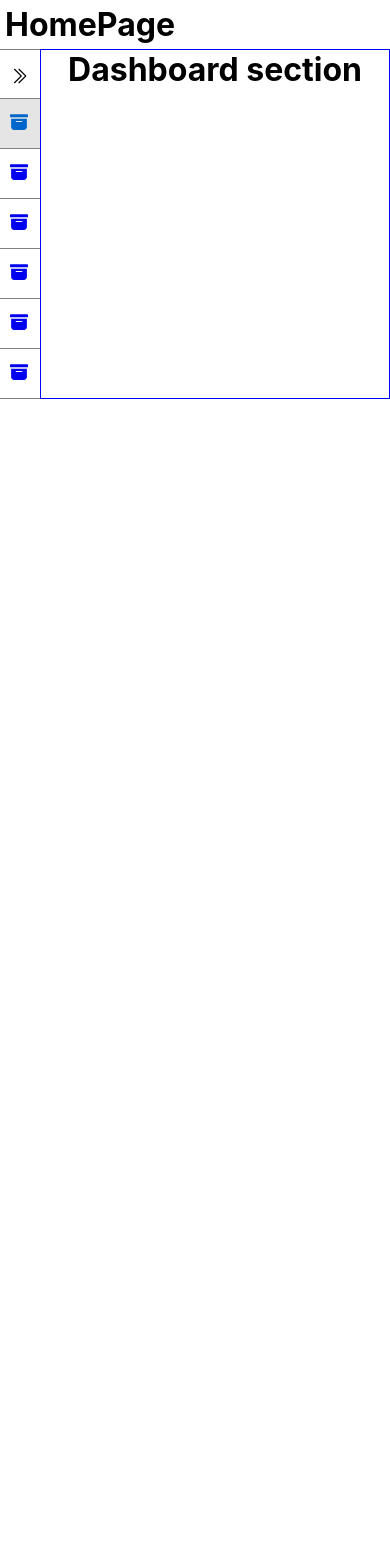
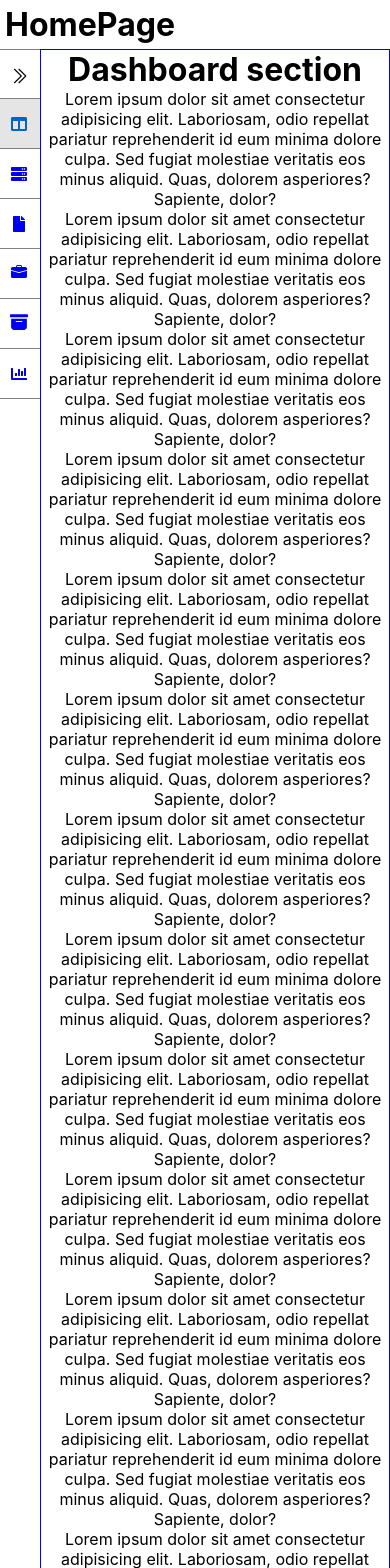
Before and after one commit to amalvarghese593/sidemenu, a React (Create React App) app: page /dashboard in a window 390 px wide. Shown: the top 1568 px of the page. Before the commit the page ends 844 px from the top, so only its background shows below. Built offline with nearby package versions, Linux system fonts and the light colour scheme.

Commit message:
submenu opens if exist in mobile view, logos added, sticky positioning, content overflow issue fixed

```diff
--- a/public/index.html
+++ b/public/index.html
@@ -15,6 +15,13 @@
       user's mobile device or desktop. See https://developers.google.com/web/fundamentals/web-app-manifest/
     -->
     <link rel="manifest" href="%PUBLIC_URL%/manifest.json" />
+    <link
+      rel="stylesheet"
+      href="https://cdnjs.cloudflare.com/ajax/libs/font-awesome/5.15.4/css/all.min.css"
+      integrity="sha512-1ycn6IcaQQ40/MKBW2W4Rhis/DbILU74C1vSrLJxCq57o941Ym01SwNsOMqvEBFlcgUa6xLiPY/NS5R+E6ztJQ=="
+      crossorigin="anonymous"
+      referrerpolicy="no-referrer"
+    />
     <!--
       Notice the use of %PUBLIC_URL% in the tags above.
       It will be replaced with the URL of the `public` folder during the build.
--- a/src/components/HomePage.js
+++ b/src/components/HomePage.js
@@ -50,25 +50,25 @@ export const HomePage = () => {
       label: "Dashboard",
       path: "/dashboard",
       id: 1,
-      icon: () => <DummyIcon />,
+      icon: () => <i className="fas fa-columns"></i>,
     },
     {
       label: "Requirements",
       path: "/requirements",
       id: 2,
-      icon: () => <DummyIcon />,
+      icon: () => <i className="fas fa-server"></i>,
     },
     {
       label: "Resumes",
       path: "/resumes",
       id: 3,
-      icon: () => <DummyIcon />,
+      icon: () => <i className="fas fa-file"></i>,
     },
     {
       label: "Interviews",
       path: "/interviews",
       id: 4,
-      icon: () => <DummyIcon />,
+      icon: () => <InterviewsIcon />,
       Submenu: ({ isMobile, setIsCollapsed }) => (
         <Submenu
           basePath="/interviews"
@@ -82,13 +82,13 @@ export const HomePage = () => {
       label: "Submissions",
       path: "/submissions",
       id: 5,
-      icon: () => <DummyIcon />,
+      icon: () => <SubmissionsIcon />,
     },
     {
       label: "Reports",
       path: "/reports",
       id: 6,
-      icon: () => <DummyIcon />,
+      icon: () => <i className="fas fa-chart-bar"></i>,
       Submenu: ({ isMobile, setIsCollapsed }) => (
         <Submenu
           basePath="/reports"
@@ -117,7 +117,6 @@ export const HomePage = () => {
             )),
           }}
         />
-
         {/* <BtnWithSidemenu
           onClick={sideMenuDisplayHandler}
           isShow={isShow}
@@ -175,7 +174,7 @@ const Submenu = ({ items, basePath, setIsCollapsed, isMobileView }) => {
 
 // const BtnWithSidemenu = withSidemenu(Button);
 
-const DummyIcon = () => (
+const SubmissionsIcon = () => (
   <svg
     xmlns="http://www.w3.org/2000/svg"
     fill="currentColor"
@@ -183,6 +182,19 @@ const DummyIcon = () => (
     viewBox="0 0 16 16"
   >
     <path d="M12.643 15C13.979 15 15 13.845 15 12.5V5H1v7.5C1 13.845 2.021 15 3.357 15h9.286zM5.5 7h5a.5.5 0 0 1 0 1h-5a.5.5 0 0 1 0-1zM.8 1a.8.8 0 0 0-.8.8V3a.8.8 0 0 0 .8.8h14.4A.8.8 0 0 0 16 3V1.8a.8.8 0 0 0-.8-.8H.8z" />
+  </svg>
+);
+const InterviewsIcon = () => (
+  <svg
+    xmlns="http://www.w3.org/2000/svg"
+    width="16"
+    height="16"
+    fill="currentColor"
+    className="bi bi-briefcase-fill"
+    viewBox="0 0 16 16"
+  >
+    <path d="M6.5 1A1.5 1.5 0 0 0 5 2.5V3H1.5A1.5 1.5 0 0 0 0 4.5v1.384l7.614 2.03a1.5 1.5 0 0 0 .772 0L16 5.884V4.5A1.5 1.5 0 0 0 14.5 3H11v-.5A1.5 1.5 0 0 0 9.5 1h-3zm0 1h3a.5.5 0 0 1 .5.5V3H6v-.5a.5.5 0 0 1 .5-.5z" />
+    <path d="M0 12.5A1.5 1.5 0 0 0 1.5 14h13a1.5 1.5 0 0 0 1.5-1.5V6.85L8.129 8.947a.5.5 0 0 1-.258 0L0 6.85v5.65z" />
   </svg>
 );
 
--- a/src/components/Sidemenu.js
+++ b/src/components/Sidemenu.js
@@ -27,6 +27,7 @@ export const Sidemenu = ({
       };
     }
     return {};
+    /* eslint-disable react-hooks/exhaustive-deps */
   }, []);
   const [show, setShow] = useState(initialSubmenu);
 
@@ -62,9 +63,8 @@ export const Sidemenu = ({
   useEventListener("click", onClickOutside, document);
 
   const handleClick = (itemId, SubMenu) => {
-    if (isMobile && !SubMenu) {
-      setIsCollapsed(true);
-    }
+    if (isMobile && !SubMenu) setIsCollapsed(true);
+    if (isMobile && SubMenu && isCollapsed) setIsCollapsed(false);
     submenuOpenClose(itemId, SubMenu);
   };
 
@@ -78,7 +78,7 @@ export const Sidemenu = ({
       classes.collapseBtn.push("rotate-180");
     } else if (isMobile) classes.sidemenuWpr.push("mobile-width");
     return classes;
-  }, [isCollapsed, isMobile]);
+  }, [isCollapsed]);
 
   return (
     <div
--- a/src/components/index.css
+++ b/src/components/index.css
@@ -26,6 +26,10 @@
 }
 .sidemenu-wrapper {
   width: var(--initial-width);
+  flex-shrink: 0;
+  position: sticky;
+  top: 0;
+  align-self: flex-start;
 }
 .main-content {
   border: 1px solid blue;
--- a/src/pages/Pages.js
+++ b/src/pages/Pages.js
@@ -1,6 +1,180 @@
 import { Outlet, useParams } from "react-router-dom";
 
-export const Dashboard = () => <h1>Dashboard section</h1>;
+export const Dashboard = () => {
+  return (
+    <>
+      <h1>Dashboard section</h1>
+      <p>
+        Lorem ipsum dolor sit amet consectetur adipisicing elit. Laboriosam,
+        odio repellat pariatur reprehenderit id eum minima dolore culpa. Sed
+        fugiat molestiae veritatis eos minus aliquid. Quas, dolorem asperiores?
+        Sapiente, dolor?
+      </p>
+      <p>
+        Lorem ipsum dolor sit amet consectetur adipisicing elit. Laboriosam,
+        odio repellat pariatur reprehenderit id eum minima dolore culpa. Sed
+        fugiat molestiae veritatis eos minus aliquid. Quas, dolorem asperiores?
+        Sapiente, dolor?
+      </p>
+      <p>
+        Lorem ipsum dolor sit amet consectetur adipisicing elit. Laboriosam,
+        odio repellat pariatur reprehenderit id eum minima dolore culpa. Sed
+        fugiat molestiae veritatis eos minus aliquid. Quas, dolorem asperiores?
+        Sapiente, dolor?
+      </p>
+      <p>
+        Lorem ipsum dolor sit amet consectetur adipisicing elit. Laboriosam,
+        odio repellat pariatur reprehenderit id eum minima dolore culpa. Sed
+        fugiat molestiae veritatis eos minus aliquid. Quas, dolorem asperiores?
+        Sapiente, dolor?
+      </p>
+      <p>
+        Lorem ipsum dolor sit amet consectetur adipisicing elit. Laboriosam,
+        odio repellat pariatur reprehenderit id eum minima dolore culpa. Sed
+        fugiat molestiae veritatis eos minus aliquid. Quas, dolorem asperiores?
+        Sapiente, dolor?
+      </p>
+      <p>
+        Lorem ipsum dolor sit amet consectetur adipisicing elit. Laboriosam,
+        odio repellat pariatur reprehenderit id eum minima dolore culpa. Sed
+        fugiat molestiae veritatis eos minus aliquid. Quas, dolorem asperiores?
+        Sapiente, dolor?
+      </p>
+      <p>
+        Lorem ipsum dolor sit amet consectetur adipisicing elit. Laboriosam,
+        odio repellat pariatur reprehenderit id eum minima dolore culpa. Sed
+        fugiat molestiae veritatis eos minus aliquid. Quas, dolorem asperiores?
+        Sapiente, dolor?
+      </p>
+      <p>
+        Lorem ipsum dolor sit amet consectetur adipisicing elit. Laboriosam,
+        odio repellat pariatur reprehenderit id eum minima dolore culpa. Sed
+        fugiat molestiae veritatis eos minus aliquid. Quas, dolorem asperiores?
+        Sapiente, dolor?
+      </p>
+      <p>
+        Lorem ipsum dolor sit amet consectetur adipisicing elit. Laboriosam,
+        odio repellat pariatur reprehenderit id eum minima dolore culpa. Sed
+        fugiat molestiae veritatis eos minus aliquid. Quas, dolorem asperiores?
+        Sapiente, dolor?
+      </p>
+      <p>
+        Lorem ipsum dolor sit amet consectetur adipisicing elit. Laboriosam,
+        odio repellat pariatur reprehenderit id eum minima dolore culpa. Sed
+        fugiat molestiae veritatis eos minus aliquid. Quas, dolorem asperiores?
+        Sapiente, dolor?
+      </p>
+      <p>
+        Lorem ipsum dolor sit amet consectetur adipisicing elit. Laboriosam,
+        odio repellat pariatur reprehenderit id eum minima dolore culpa. Sed
+        fugiat molestiae veritatis eos minus aliquid. Quas, dolorem asperiores?
+        Sapiente, dolor?
+      </p>
+      <p>
+        Lorem ipsum dolor sit amet consectetur adipisicing elit. Laboriosam,
+        odio repellat pariatur reprehenderit id eum minima dolore culpa. Sed
+        fugiat molestiae veritatis eos minus aliquid. Quas, dolorem asperiores?
+        Sapiente, dolor?
+      </p>
+      <p>
+        Lorem ipsum dolor sit amet consectetur adipisicing elit. Laboriosam,
+        odio repellat pariatur reprehenderit id eum minima dolore culpa. Sed
+        fugiat molestiae veritatis eos minus aliquid. Quas, dolorem asperiores?
+        Sapiente, dolor?
+      </p>
+      <p>
+        Lorem ipsum dolor sit amet consectetur adipisicing elit. Laboriosam,
+        odio repellat pariatur reprehenderit id eum minima dolore culpa. Sed
+        fugiat molestiae veritatis eos minus aliquid. Quas, dolorem asperiores?
+        Sapiente, dolor?
+      </p>
+      <p>
+        Lorem ipsum dolor sit amet consectetur adipisicing elit. Laboriosam,
+        odio repellat pariatur reprehenderit id eum minima dolore culpa. Sed
+        fugiat molestiae veritatis eos minus aliquid. Quas, dolorem asperiores?
+        Sapiente, dolor?
+      </p>
+      <p>
+        Lorem ipsum dolor sit amet consectetur adipisicing elit. Laboriosam,
+        odio repellat pariatur reprehenderit id eum minima dolore culpa. Sed
+        fugiat molestiae veritatis eos minus aliquid. Quas, dolorem asperiores?
+        Sapiente, dolor?
+      </p>
+      <p>
+        Lorem ipsum dolor sit amet consectetur adipisicing elit. Laboriosam,
+        odio repellat pariatur reprehenderit id eum minima dolore culpa. Sed
+        fugiat molestiae veritatis eos minus aliquid. Quas, dolorem asperiores?
+        Sapiente, dolor?
+      </p>
+      <p>
+        Lorem ipsum dolor sit amet consectetur adipisicing elit. Laboriosam,
+        odio repellat pariatur reprehenderit id eum minima dolore culpa. Sed
+        fugiat molestiae veritatis eos minus aliquid. Quas, dolorem asperiores?
+        Sapiente, dolor?
+      </p>
+      <p>
+        Lorem ipsum dolor sit amet consectetur adipisicing elit. Laboriosam,
+        odio repellat pariatur reprehenderit id eum minima dolore culpa. Sed
+        fugiat molestiae veritatis eos minus aliquid. Quas, dolorem asperiores?
+        Sapiente, dolor?
+      </p>
+      <p>
+        Lorem ipsum dolor sit amet consectetur adipisicing elit. Laboriosam,
+        odio repellat pariatur reprehenderit id eum minima dolore culpa. Sed
+        fugiat molestiae veritatis eos minus aliquid. Quas, dolorem asperiores?
+        Sapiente, dolor?
+      </p>
+      <p>
+        Lorem ipsum dolor sit amet consectetur adipisicing elit. Laboriosam,
+        odio repellat pariatur reprehenderit id eum minima dolore culpa. Sed
+        fugiat molestiae veritatis eos minus aliquid. Quas, dolorem asperiores?
+        Sapiente, dolor?
+      </p>
+      <p>
+        Lorem ipsum dolor sit amet consectetur adipisicing elit. Laboriosam,
+        odio repellat pariatur reprehenderit id eum minima dolore culpa. Sed
+        fugiat molestiae veritatis eos minus aliquid. Quas, dolorem asperiores?
+        Sapiente, dolor?
+      </p>
+      <p>
+        Lorem ipsum dolor sit amet consectetur adipisicing elit. Laboriosam,
+        odio repellat pariatur reprehenderit id eum minima dolore culpa. Sed
+        fugiat molestiae veritatis eos minus aliquid. Quas, dolorem asperiores?
+        Sapiente, dolor?
+      </p>
+      <p>
+        Lorem ipsum dolor sit amet consectetur adipisicing elit. Laboriosam,
+        odio repellat pariatur reprehenderit id eum minima dolore culpa. Sed
+        fugiat molestiae veritatis eos minus aliquid. Quas, dolorem asperiores?
+        Sapiente, dolor?
+      </p>
+      <p>
+        Lorem ipsum dolor sit amet consectetur adipisicing elit. Laboriosam,
+        odio repellat pariatur reprehenderit id eum minima dolore culpa. Sed
+        fugiat molestiae veritatis eos minus aliquid. Quas, dolorem asperiores?
+        Sapiente, dolor?
+      </p>
+      <p>
+        Lorem ipsum dolor sit amet consectetur adipisicing elit. Laboriosam,
+        odio repellat pariatur reprehenderit id eum minima dolore culpa. Sed
+        fugiat molestiae veritatis eos minus aliquid. Quas, dolorem asperiores?
+        Sapiente, dolor?
+      </p>
+      <p>
+        Lorem ipsum dolor sit amet consectetur adipisicing elit. Laboriosam,
+        odio repellat pariatur reprehenderit id eum minima dolore culpa. Sed
+        fugiat molestiae veritatis eos minus aliquid. Quas, dolorem asperiores?
+        Sapiente, dolor?
+      </p>
+      <p>
+        Lorem ipsum dolor sit amet consectetur adipisicing elit. Laboriosam,
+        odio repellat pariatur reprehenderit id eum minima dolore culpa. Sed
+        fugiat molestiae veritatis eos minus aliquid. Quas, dolorem asperiores?
+        Sapiente, dolor?
+      </p>
+    </>
+  );
+};
 export const Interview = () => (
   <>
     <h1>Interview section</h1>
```
